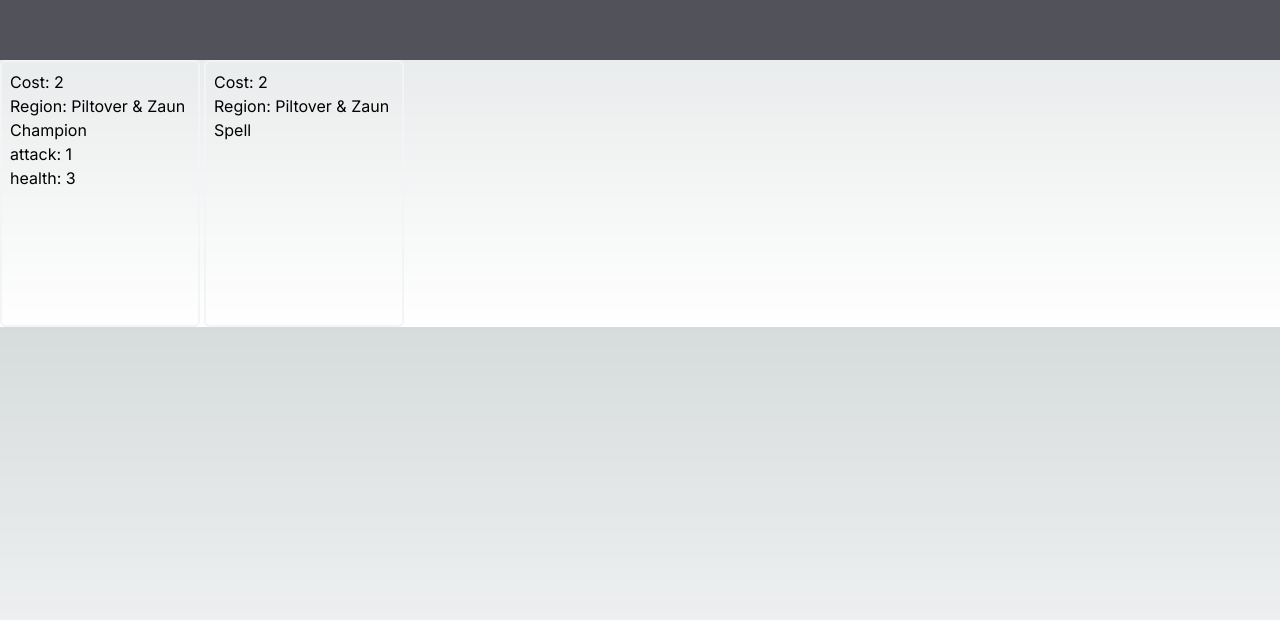
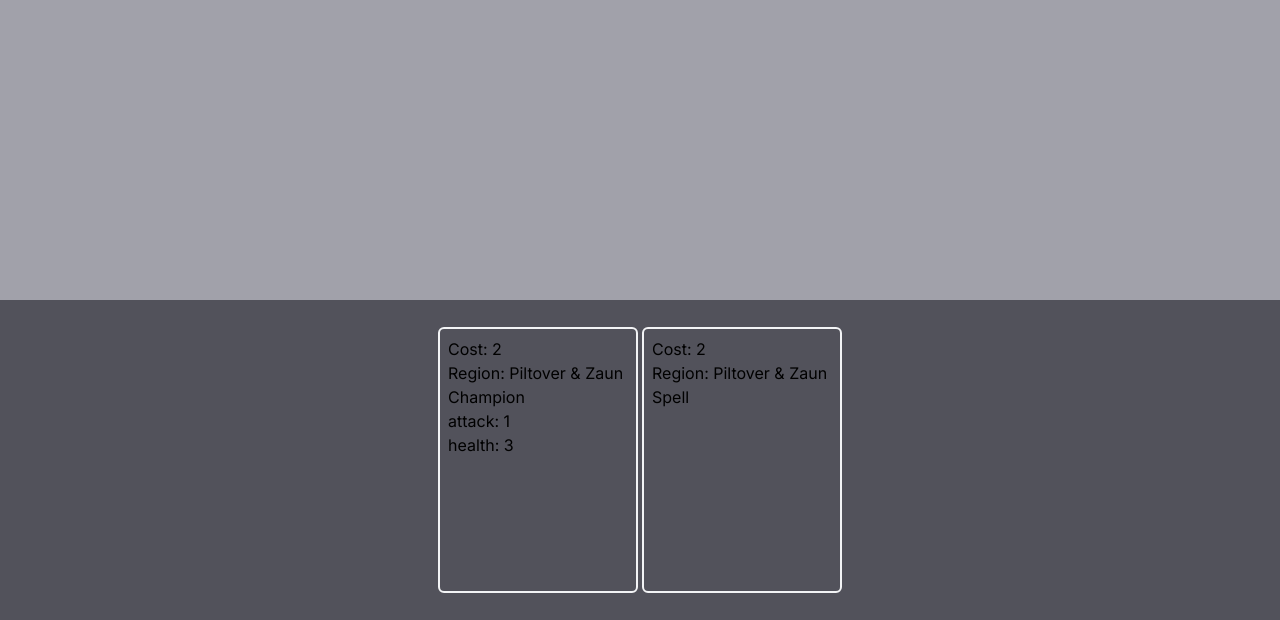
Before and after one commit to leandroatallah/remake-of-runeterra, a Next.js app: page / in a window 1280 px wide. Shown: the part 180-800 px from the top of the page. Built offline with nearby package versions, Linux system fonts and the light colour scheme.

Commit message:
chore: move all to full board component

```diff
--- a/src/app/page.tsx
+++ b/src/app/page.tsx
@@ -1,68 +1,11 @@
 "use client";
 
-import { useEffect, useState } from "react";
-import {
-  DragDropContext,
-  DropResult,
-  Droppable,
-  ResponderProvided,
-} from "@hello-pangea/dnd";
-
-import { Hand } from "@/cards/components/Hand";
-import { cardDataMapper } from "@/cards/utils/cardDataMapper";
-import { CardItem } from "@/cards/models";
-import mockChampionCard from "@/utils/mocks/cards/champion-card.json";
-import mockSpellCard from "@/utils/mocks/cards/spell-card.json";
+import { FullBoard } from "@/board/components/FullBoard";
 
 export default function Home() {
-  const [playerHand, setPlayerHand] = useState<CardItem[]>([]);
-
-  useEffect(() => {
-    const sampleChampion = cardDataMapper(mockChampionCard);
-    const sampleSpell = cardDataMapper(mockSpellCard);
-
-    setPlayerHand([sampleChampion, sampleSpell]);
-  }, []);
-
-  function onDragEnd(result: DropResult, provided: ResponderProvided) {
-    const { source, destination } = result;
-
-    if (!destination) {
-      return;
-    }
-
-    const reorderedList = reorder(playerHand, source.index, destination.index);
-    setPlayerHand(reorderedList);
-  }
-
-  function reorder<T>(list: T[], startIndex: number, endIndex: number) {
-    const result = Array.from(list);
-    const [removed] = result.splice(startIndex, 1);
-    result.splice(endIndex, 0, removed);
-
-    return result;
-  }
-
   return (
     <div>
-      <DragDropContext onDragEnd={onDragEnd}>
-        <Droppable droppableId="board" type="list" direction="horizontal">
-          {(provided) => (
-            <>
-              <div
-                ref={provided.innerRef}
-                className="h-[240px] bg-zinc-600 w-full"
-                {...provided.droppableProps}
-              >
-                {provided.placeholder}
-              </div>
-              <div className="flex gap-4">
-                <Hand cards={playerHand} />
-              </div>
-            </>
-          )}
-        </Droppable>
-      </DragDropContext>
+      <FullBoard />
     </div>
   );
 }
--- /dev/null
+++ b/src/board/components/BoardSide/index.tsx
@@ -0,0 +1,33 @@
+import { Droppable } from "@hello-pangea/dnd";
+
+import { Hand } from "@/cards/components/Hand";
+import { DROPPABLE_BOARD_ID } from "@/utils/constants/drag-and-drop";
+import { CardItem } from "@/cards/models";
+
+interface BoardProps {
+  cards: CardItem[];
+}
+
+export const BoardSide = ({ cards }: BoardProps) => {
+  return (
+    <Droppable
+      droppableId={DROPPABLE_BOARD_ID}
+      type="list"
+      direction="horizontal"
+    >
+      {(provided) => (
+        <div
+          ref={provided.innerRef}
+          className="h-[480px] bg-zinc-400 w-full flex justify-center items-center"
+          {...provided.droppableProps}
+        >
+          <div className="flex">
+            {/* TODO: Change to board track */}
+            <Hand disabled cards={cards} />
+          </div>
+          {provided.placeholder}
+        </div>
+      )}
+    </Droppable>
+  );
+};
--- /dev/null
+++ b/src/board/components/FullBoard/index.tsx
@@ -0,0 +1,65 @@
+import { useEffect, useState } from "react";
+import {
+  DragDropContext,
+  DropResult,
+  ResponderProvided,
+} from "@hello-pangea/dnd";
+
+import { cardDataMapper } from "@/cards/utils/cardDataMapper";
+import { CardItem } from "@/cards/models";
+import mockChampionCard from "@/utils/mocks/cards/champion-card.json";
+import mockSpellCard from "@/utils/mocks/cards/spell-card.json";
+import { BoardSide } from "@/board/components/BoardSide";
+import { PlayerArea } from "@/board/components/PlayerArea";
+import {
+  DROPPABLE_BOARD_ID,
+  DROPPABLE_HAND_ID,
+} from "@/utils/constants/drag-and-drop";
+import { playDraggableItem, reorderDraggableList } from "@/board/functions";
+
+export const FullBoard = () => {
+  const [playerHand, setPlayerHand] = useState<CardItem[]>([]);
+  const [playerBoard, setPlayerBoard] = useState<CardItem[]>([]);
+
+  function onDragEnd(result: DropResult, provided: ResponderProvided) {
+    const { source, destination } = result;
+
+    if (!destination) {
+      return;
+    }
+
+    if (destination.droppableId === DROPPABLE_BOARD_ID) {
+      const { result, removed } = playDraggableItem(playerHand, source.index);
+      setPlayerHand(result);
+      setPlayerBoard((prev) => [...prev, removed]);
+      return;
+    }
+
+    if (destination.droppableId === DROPPABLE_HAND_ID) {
+      const result = reorderDraggableList(
+        playerHand,
+        source.index,
+        destination.index
+      );
+      setPlayerHand(result);
+      return;
+    }
+  }
+
+  useEffect(() => {
+    // Mounting the player hand with some sample cards
+    const sampleChampion = cardDataMapper(mockChampionCard);
+    const sampleSpell = cardDataMapper(mockSpellCard);
+
+    setPlayerHand([sampleChampion, sampleSpell]);
+  }, []);
+
+  return (
+    <DragDropContext onDragEnd={onDragEnd}>
+      <div className="flex flex-col justify-between h-svh">
+        <BoardSide cards={playerBoard} />
+        <PlayerArea cards={playerHand} />
+      </div>
+    </DragDropContext>
+  );
+};
--- /dev/null
+++ b/src/board/components/PlayerArea/index.tsx
@@ -0,0 +1,34 @@
+import { Droppable } from "@hello-pangea/dnd";
+
+import { Hand } from "@/cards/components/Hand";
+import { DROPPABLE_HAND_ID } from "@/utils/constants/drag-and-drop";
+import { CardItem } from "@/cards/models";
+
+interface PlayerAreaProps {
+  cards: CardItem[];
+}
+
+export const PlayerArea = ({ cards }: PlayerAreaProps) => {
+  return (
+    <Droppable
+      droppableId={DROPPABLE_HAND_ID}
+      type="list"
+      direction="horizontal"
+    >
+      {(provided) => (
+        <>
+          <div
+            ref={provided.innerRef}
+            className="h-[320px] flex justify-center items-center bg-zinc-600 w-full"
+            {...provided.droppableProps}
+          >
+            <div className="flex">
+              <Hand cards={cards} />
+            </div>
+            {provided.placeholder}
+          </div>
+        </>
+      )}
+    </Droppable>
+  );
+};
--- /dev/null
+++ b/src/board/functions/index.ts
@@ -0,0 +1,20 @@
+import { CardItem } from "@/cards/models";
+
+export function playDraggableItem(list: CardItem[], index: number) {
+  const result = Array.from(list);
+  const [removed] = result.splice(index, 1);
+
+  return { result, removed };
+}
+
+export function reorderDraggableList(
+  list: CardItem[],
+  startIndex: number,
+  endIndex: number
+) {
+  const result = Array.from(list);
+  const [removed] = result.splice(startIndex, 1);
+  result.splice(endIndex, 0, removed);
+
+  return result;
+}
--- a/src/cards/components/Card/CardRoot.tsx
+++ b/src/cards/components/Card/CardRoot.tsx
@@ -10,7 +10,7 @@
   return (
     <CardContextProvider value={card}>
       <div
-        className="w-[200px] aspect-[3/4] rounded-md p-2 border-2 border-gray-100"
+        className="w-[200px] aspect-[3/4] rounded-md p-2 border-2 border-gray-100 select-none"
         {...rest}
       >
         {children}
--- a/src/cards/components/Card/index.tsx
+++ b/src/cards/components/Card/index.tsx
@@ -6,11 +6,12 @@
 interface CardProps {
   data: CardItem;
   index: number;
+  disabled?: boolean;
 }
 
-export const Card = ({ data, index }: CardProps) => {
+export const Card = ({ data, index, disabled }: CardProps) => {
   return (
-    <Draggable draggableId={data.id} index={index}>
+    <Draggable draggableId={data.id} index={index} isDragDisabled={disabled}>
       {(provided) => (
         <div
           ref={provided.innerRef}
--- a/src/cards/components/Hand/index.tsx
+++ b/src/cards/components/Hand/index.tsx
@@ -3,13 +3,14 @@
 
 interface HandProps {
   cards: CardItem[];
+  disabled?: boolean;
 }
 
-export const Hand = ({ cards }: HandProps) => {
+export const Hand = ({ cards, disabled }: HandProps) => {
   return (
     <div className="flex gap-1 justify-center items-baseline">
       {cards.map((card, index) => (
-        <Card key={card.id} index={index} data={card} />
+        <Card key={card.id} index={index} data={card} disabled={disabled} />
       ))}
     </div>
   );
--- /dev/null
+++ b/src/utils/constants/drag-and-drop.ts
@@ -0,0 +1,2 @@
+export const DROPPABLE_BOARD_ID = "board";
+export const DROPPABLE_HAND_ID = "hand";
```
